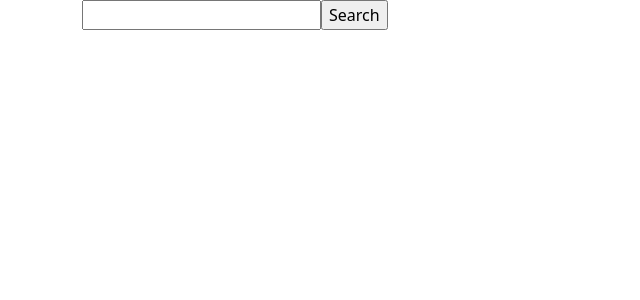
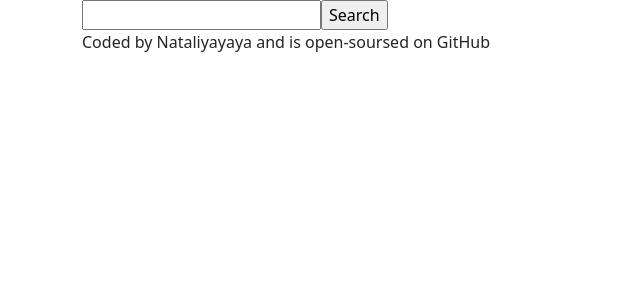
Before and after one commit to natalia-matash/Dictionary-app-react, a React (Create React App) app: page / in a window 1280 px wide. Shown: the top 300 px of the page, without its empty margins (0-640 px from the left). Built offline with nearby package versions, Linux system fonts and the light colour scheme.

Commit message:
Show only first definition + add footer

```diff
--- a/src/App.js
+++ b/src/App.js
@@ -8,7 +8,9 @@ function App() {
     <main>
       <Dictionary />
     </main>
-
+    <footer>
+      <p>Coded by Nataliyayaya and is open-soursed on GitHub</p>
+    </footer>
      </div>
     </div>
   );
--- a/src/Meaning.js
+++ b/src/Meaning.js
@@ -5,13 +5,7 @@ export default function Meaning(props) {
    return (
       <div className='Meaning'>
         <h3>{props.meaning.partOfSpeech}</h3>
-        {props.meaning.definitions.map(function(definition, index) {
-          return (
-            <div key={index}>
-               <p>{definition.definition}</p>
-            </div>
-          )
-        })}
+       <p>{props.meaning.definitions[0].definition}</p>
       </div>
    );
 }
```
